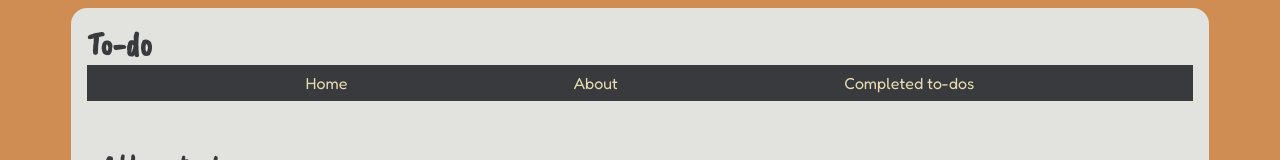
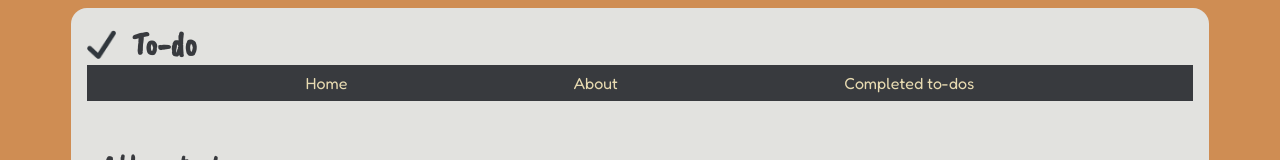
Before and after one commit to maria-jon/todo, a Vue app: page / in a window 1280 px wide. Shown: the top 160 px of the page. Built offline with nearby package versions, Linux system fonts and the light colour scheme.

Commit message:
feat: add checkmark to header

```diff
--- a/src/App.vue
+++ b/src/App.vue
@@ -5,7 +5,10 @@ import { RouterLink, RouterView } from 'vue-router';
 <template>
   <header>
     <div class="wrapper">
-      <h1>To-do</h1>
+      <div class="header">
+        <img src="/android-chrome-512x512.png" width="512" height="512" alt="checkmark">
+        <h1>To-do</h1>
+      </div>
       <nav>
         <RouterLink to="/">Home</RouterLink>
         <RouterLink to="/about">About</RouterLink>
@@ -17,10 +20,21 @@ import { RouterLink, RouterView } from 'vue-router';
   <RouterView />
 </template>
 
-<style scoped>
+<style scoped lang="scss">
 header {
   background-color: #e2e2df;
   padding: 1rem;
+}
+
+.header {
+  display: flex;
+  align-items: center;
+  gap: 1rem;
+}
+
+img {
+  max-height: 1.8rem;
+  width: auto;
 }
 
 h1 {
```
